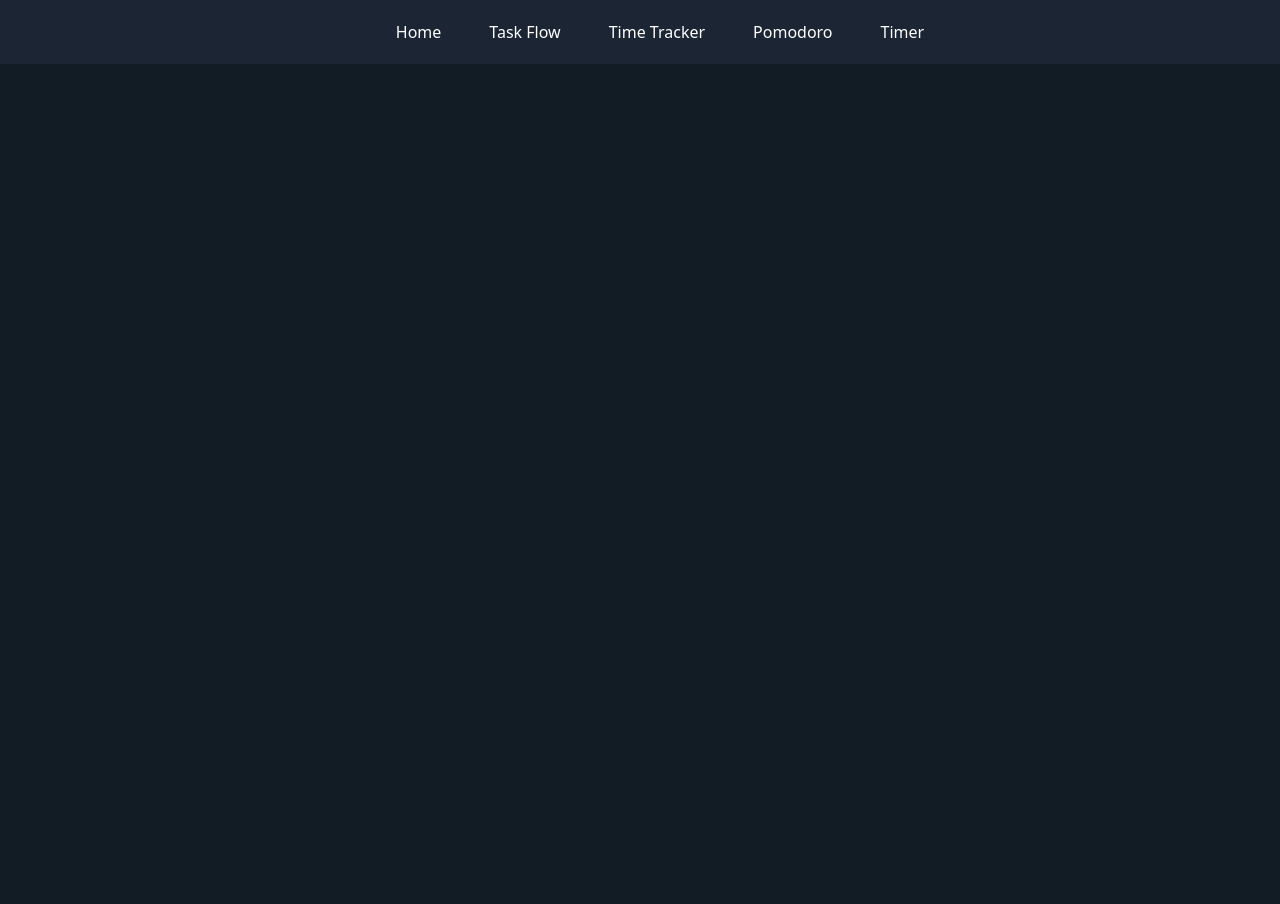
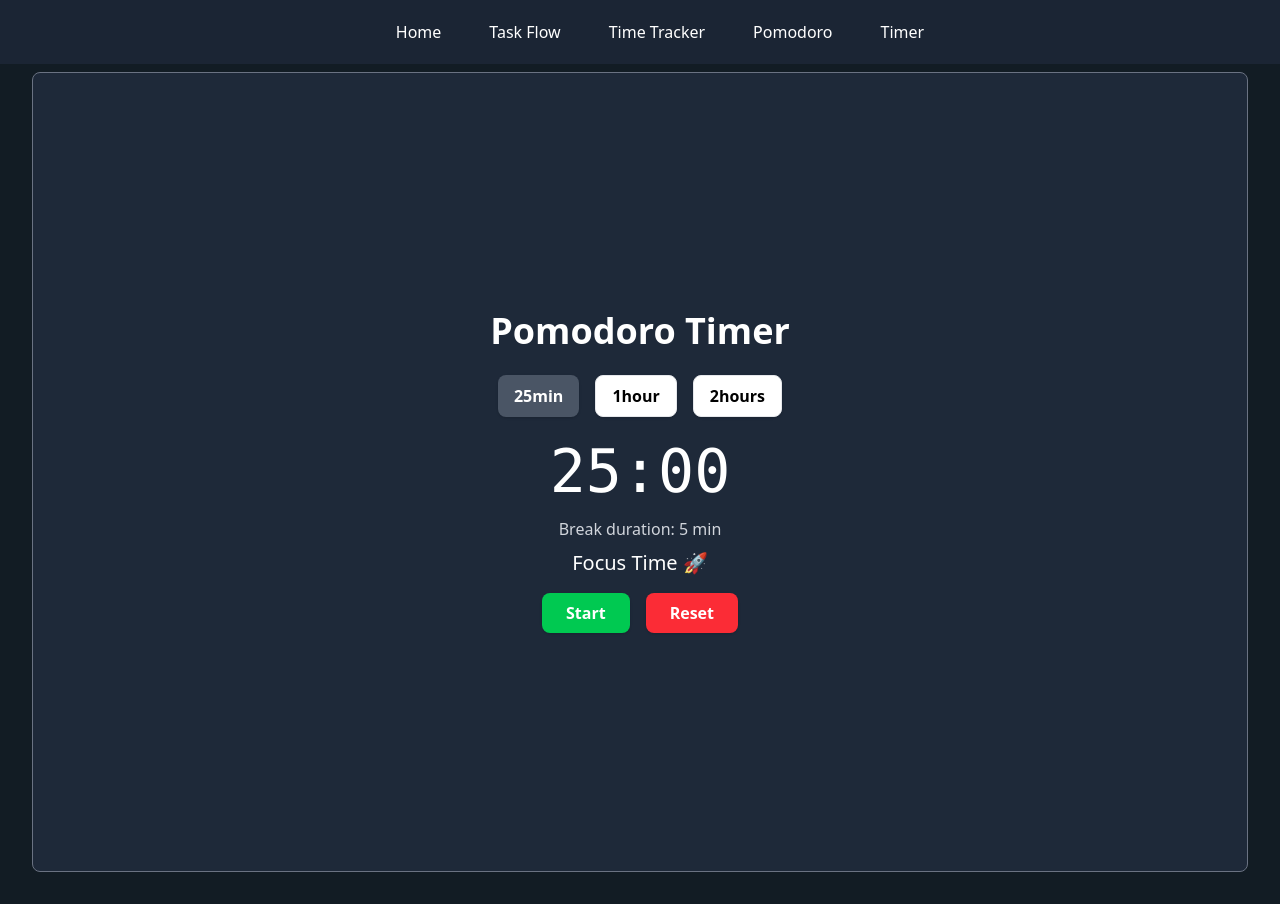
Before and after one commit to ozgurozbekuk/time-manager, a React (Vite) app: page /pomodoro in a window 1280 px wide. Before the commit the page ends 864 px from the top, so only its background shows below. Built offline with nearby package versions, Linux system fonts and the light colour scheme.

Commit message:
pomodoro

```diff
--- a/src/App.jsx
+++ b/src/App.jsx
@@ -7,6 +7,7 @@ import Timer from './components/timer/Timer'
 import Tracker from './components/timetracker/Tracker'
 import Navigo from './components/home/Navigo'
 import { BrowserRouter as Router, Routes, Route } from "react-router-dom";
+import Pomodoro from './components/pomodoro/Pomodoro';
 
 
 function App() {
@@ -21,6 +22,7 @@ function App() {
         <Route path="/task" element={<TaskFlow />} />
         <Route path="/tracker" element={<Tracker />} />
         <Route path="/timer" element={<Timer />} />
+        <Route path="/pomodoro" element={<Pomodoro />} />
       </Routes>
     </Router>
     </div>
--- a/src/components/home/Home.jsx
+++ b/src/components/home/Home.jsx
@@ -1,6 +1,5 @@
 import React from 'react'
 import Info from './Info'
-import Navbar from './Navbar'
 import Navigo from './Navigo'
 
 const Home = () => {
--- a/src/components/home/Navbar.jsx
+++ /dev/null
@@ -1,93 +0,0 @@
-import React, { useState } from 'react'
-
-const Navbar = () => {
-  const [isOpen, setIsOpen] = useState(false);
-
-  return (
-    <div className='fixed top-5 left-1/2 -translate-x-1/2 mb-4'>
-      <div className={` navbar relative bg-[#2C3639] shadow-xl transition-all duration-300 ease-in-out ${isOpen ? 'w-[300px] h-[300px]' : 'w-[80px] h-[80px]'}`}
-           style={{
-             borderRadius: '50%',
-             transformOrigin: 'bottom center'
-           }}>
-        {/* Üst buton */}
-        <button className={` left-1/2 -translate-x-1/2 bottom-0 p-4 rounded-full
-                          ${isOpen ? 'opacity-100 visible -translate-y-0' : 'opacity-0 invisible -translate-y-16'}`}>
-          <svg xmlns="http://www.w3.org/2000/svg" className="h-8 w-8 text-[#9BA4B4] hover:text-white" fill="none" viewBox="0 0 24 24" stroke="currentColor">
-            <path strokeLinecap="round" strokeLinejoin="round" strokeWidth={2} d="M3 12l2-2m0 0l7-7 7 7M5 10v10a1 1 0 001 1h3m10-11l2 2m-2-2v10a1 1 0 01-1 1h-3m-6 0a1 1 0 001-1v-4a1 1 0 011-1h2a1 1 0 011 1v4a1 1 0 001 1m-6 0h6" />
-          </svg>
-          <span className='text-white font-bold text-shadow-sm drop-shadow-lg'>Home</span>
-        </button>
-
-        {/* Sağ üst buton */}
-        <button className={` right-0 bottom-[20%] p-4 rounded-full
-                          ${isOpen ? 'opacity-100 visible translate-x-0 translate-y-0' : 'opacity-0 invisible -translate-x-8 translate-y-8'}`}>
-          <svg xmlns="http://www.w3.org/2000/svg" className="h-8 w-8 text-[#9BA4B4] hover:text-white" fill="none" viewBox="0 0 24 24" stroke="currentColor">
-            <path strokeLinecap="round" strokeLinejoin="round" strokeWidth={2} d="M12 8v4l3 3m6-3a9 9 0 11-18 0 9 9 0 0118 0z" />
-          </svg>
-          <span className='text-white font-bold text-shadow-sm drop-shadow-lg'>Timer</span>
-        </button>
-
-        {/* Sağ alt buton */}
-        <button className={` right-[-10px] top-[20%] p-4 rounded-full
-                          ${isOpen ? 'opacity-100 visible translate-x-0 translate-y-0' : 'opacity-0 invisible -translate-x-8 -translate-y-8'}`}>
-          <svg xmlns="http://www.w3.org/2000/svg" className="h-8 w-8 text-[#9BA4B4] hover:text-white" viewBox="0 0 24 24" fill="none" stroke="currentColor">
-            <circle cx="12" cy="12" r="9" strokeWidth="2"/>
-            <path d="M12 7v5l3 3" strokeWidth="2"/>
-            <path d="M20 4l2 2" strokeWidth="2"/>
-            <path d="M2 4l2 2" strokeWidth="2"/>
-            <path d="M20 20l2 -2" strokeWidth="2"/>
-            <path d="M2 20l2 -2" strokeWidth="2"/>
-          </svg>
-          <span className='text-white font-bold text-shadow-sm drop-shadow-lg'>Time Tracker</span>
-        </button>
-
-        {/* Sol alt buton */}
-        <button className={` left-0 top-[20%] p-4 rounded-full
-                          ${isOpen ? 'opacity-100 visible translate-x-0 translate-y-0' : 'opacity-0 invisible translate-x-8 -translate-y-8'}`}>
-          <svg xmlns="http://www.w3.org/2000/svg" className="h-8 w-8 text-[#9BA4B4] hover:text-white" viewBox="0 0 24 24" fill="none" stroke="currentColor">
-            <rect x="3" y="4" width="18" height="18" rx="2" ry="2" strokeWidth="2"/>
-            <line x1="3" y1="10" x2="21" y2="10" strokeWidth="2"/>
-            <line x1="16" y1="2" x2="16" y2="6" strokeWidth="2"/>
-            <line x1="8" y1="2" x2="8" y2="6" strokeWidth="2"/>
-            <path d="M9 14l2 2 4-4" strokeWidth="2"/>
-          </svg>
-          <span className='text-white font-bold text-shadow-sm drop-shadow-lg'>Task Flow</span>
-        </button>
-
-        {/* Sol üst buton */}
-        <button className={`left-0 bottom-[20%] p-4 rounded-full
-                          ${isOpen ? 'opacity-100 visible translate-x-0 translate-y-0' : 'opacity-0 invisible translate-x-8 translate-y-8'}`}>
-          <svg xmlns="http://www.w3.org/2000/svg" className="h-8 w-8 text-[#9BA4B4] hover:text-white" viewBox="0 0 24 24" fill="none" stroke="currentColor">
-            <circle cx="12" cy="12" r="9" strokeWidth="2"/>
-            <path d="M12 3C9 3 8 2 7 2S5 3 5 3" strokeWidth="2"/>
-            <path d="M12 8L12 12M12 16L12 12" strokeWidth="2"/>
-          </svg>
-          <span className='text-white font-bold text-shadow-sm drop-shadow-lg'>Pomodoro</span>
-        </button>
-
-        {/* Merkez buton (Mavi) - Altta Sabit */}
-        <button
-          onClick={() => setIsOpen(!isOpen)}
-          className={` top-0 left-1/2 -translate-x-1/2 p-4 bg-[#52D3D8] rounded-full cursor-pointer transition-all duration-300`}>
-          <svg xmlns="http://www.w3.org/2000/svg" className="h-8 w-8 text-white" viewBox="0 0 24 24" fill="none" stroke="currentColor">
-            <line
-              x1="2" y1="12" x2="22" y2="12"
-              strokeWidth="3"
-              className={`transition-all duration-300 origin-center
-                ${isOpen ? 'rotate-45 translate-y-0' : 'translate-y-[-4px]'}`}
-            />
-            <line
-              x1="2" y1="12" x2="22" y2="12"
-              strokeWidth="3"
-              className={`transition-all duration-300 origin-center
-                ${isOpen ? '-rotate-45 translate-y-0' : 'translate-y-[4px]'}`}
-            />
-          </svg>
-        </button>
-      </div>
-    </div>
-  )
-}
-
-export default Navbar
--- /dev/null
+++ b/src/components/pomodoro/Pomodoro.jsx
@@ -0,0 +1,106 @@
+import React, { useState, useEffect } from "react";
+
+const Pomodoro = () => {
+  const options = {
+    "25min": { work: 25 * 60, break: 5 * 60 },
+    "1hour": { work: 60 * 60, break: 15 * 60 },
+    "2hours": { work: 120 * 60, break: 30 * 60 },
+  };
+
+  const [selectedOption, setSelectedOption] = useState("25min");
+  const [isRunning, setIsRunning] = useState(false);
+  const [isBreak, setIsBreak] = useState(false);
+  const [timeLeft, setTimeLeft] = useState(options["25min"].work);
+
+  useEffect(() => {
+    let timer = null;
+    if (isRunning && timeLeft > 0) {
+      timer = setInterval(() => {
+        setTimeLeft((prevTime) => prevTime - 1);
+      }, 1000);
+    } else if (isRunning && timeLeft === 0) {
+      if (!isBreak) {
+        // Work finished → start break
+        setIsBreak(true);
+        setTimeLeft(options[selectedOption].break);
+      } else {
+        // Break finished → stop timer
+        setIsRunning(false);
+        setIsBreak(false);
+        setTimeLeft(options[selectedOption].work);
+      }
+    }
+    return () => clearInterval(timer);
+  }, [isRunning, timeLeft, isBreak, selectedOption]);
+
+  const formatTime = (seconds) => {
+    const m = String(Math.floor(seconds / 60)).padStart(2, "0");
+    const s = String(seconds % 60).padStart(2, "0");
+    return `${m}:${s}`;
+  };
+
+  const handleStartPause = () => setIsRunning(!isRunning);
+
+  const handleReset = () => {
+    setIsRunning(false);
+    setIsBreak(false);
+    setTimeLeft(options[selectedOption].work);
+  };
+
+  const handleOptionChange = (opt) => {
+    setSelectedOption(opt);
+    setIsRunning(false);
+    setIsBreak(false);
+    setTimeLeft(options[opt].work);
+  };
+
+  const breakDuration = options[selectedOption].break / 60;
+
+  return (
+    <div className="flex flex-col min-h-screen h-[100vh] items-center mt-10 rounded-lg border border-gray-500  justify-center bg-gray-800 text-white px-4">
+      <h1 className="text-4xl font-bold mb-6">Pomodoro Timer</h1>
+      <div className="flex gap-4 mb-6">
+        {Object.keys(options).map((opt) => (
+          <button
+            key={opt}
+            onClick={() => handleOptionChange(opt)}
+            className={`px-4 py-2 rounded-lg font-semibold shadow cursor-pointer ${
+              selectedOption === opt
+                ? "bg-gray-600 text-white"
+                : "bg-white text-black border border-gray-200"
+            }`}
+          >
+            {opt}
+          </button>
+        ))}
+      </div>
+
+      <div className="text-6xl font-mono mb-4">
+        {formatTime(timeLeft)}
+      </div>
+      <p className="mb-2 text-md text-gray-300">
+          Break duration: {breakDuration} min
+      </p>
+      <p className="mb-4 text-xl">
+        {isBreak ? "Break Time 🧘‍♂️" : "Focus Time 🚀"}
+      </p>
+
+      <div className="flex gap-4">
+        <button
+          onClick={handleStartPause}
+          className="px-6 py-2 bg-green-500 cursor-pointer hover:bg-green-600 text-white font-semibold rounded-lg shadow"
+        >
+          {isRunning ? "Pause" : "Start"}
+        </button>
+        <button
+          onClick={handleReset}
+          className="px-6 py-2 bg-red-500 cursor-pointer hover:bg-red-600 text-white font-semibold rounded-lg shadow"
+        >
+          Reset
+        </button>
+      </div>
+    </div>
+  );
+};
+
+export default Pomodoro;
--- a/src/components/timer/Timer.jsx
+++ b/src/components/timer/Timer.jsx
@@ -87,7 +87,7 @@ const Timer = () => {
     }
 
   return (
-    <div className="grid min-h-screen h-[100vh] grid-cols-3 grid-rows-1">
+    <div className="grid min-h-screen h-[100vh] grid-cols-3 grid-rows-1 mt-5">
         <div className='w-[90%] h-[80vh] col-span-2 px-10 border border-gray-500  my-10 rounded-lg flex flex-col items-center justify-center bg-gray-800'>
             <div className='text-white text-9xl font-bold mb-6'>
                 <span>{formatTime(hours)}:{formatTime(minutes)}:{formatTime(seconds)}</span>
--- a/src/components/timetracker/Tracker.jsx
+++ b/src/components/timetracker/Tracker.jsx
@@ -2,12 +2,7 @@ import React from 'react'
 
 const Tracker = () => {
   return (
-    <div className='w-full h-screen flex items-center justify-center'>
-        <div className='w-[90%] h-[90vh] rounded-lg border border-gray-500 items-center'>
-            <h1 className='text-grey-500'>Time Tracker</h1>
-            <h1 >alfnalfiasilnsad</h1>
-        </div>
-    </div>
+    <div>Tracker</div>
   )
 }
 
```
